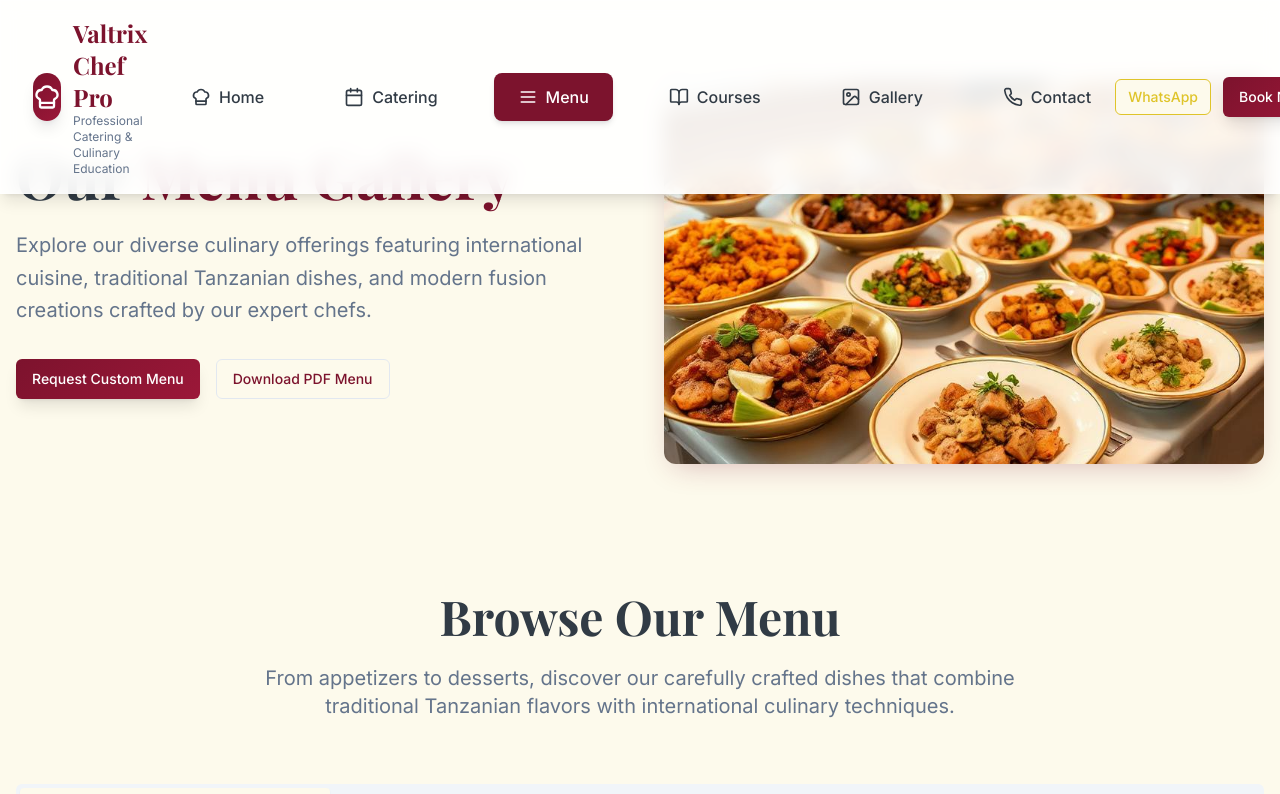
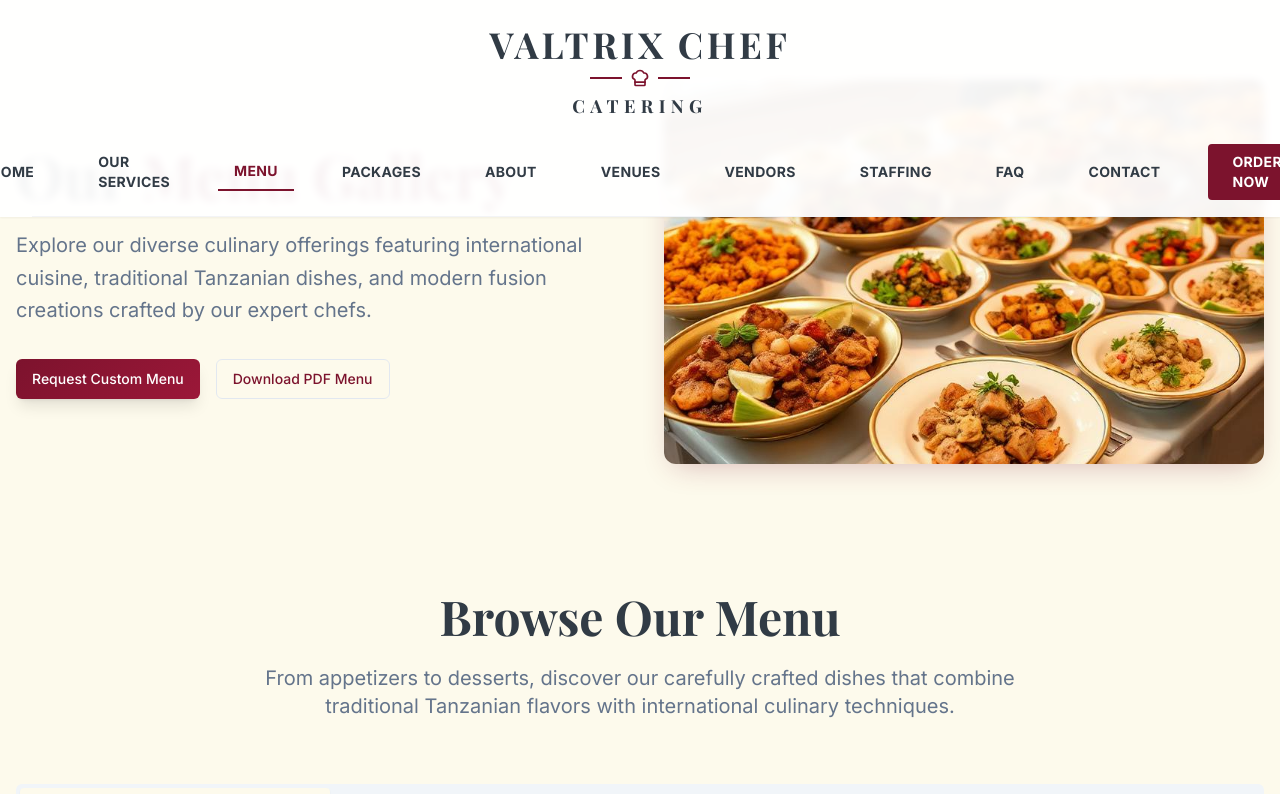
Before and after one commit to mohammedshuli/valtrix-culinary-studio, a React (Vite) app: page /menu in a window 1280 px wide. Shown: the top 794 px of the page. Built offline with nearby package versions, Linux system fonts and the light colour scheme; a web font is replaced by a local one.

Commit message:
Update navigation bar design
Copy the navigation bar design from the chicchefcatering website and apply it to the Valtrix Chef Pro application.

```diff
--- a/src/components/Navbar.tsx
+++ b/src/components/Navbar.tsx
@@ -4,54 +4,34 @@ import { ChefHat, Calendar, Menu, BookOpen, Phone, Image, User, X } from "lucide
 import { Button } from "@/components/ui/button";
 
 const navigationItems = [
-  { name: "Home", url: "/", icon: ChefHat },
-  { name: "Catering", url: "/catering", icon: Calendar },
-  { name: "Menu", url: "/menu", icon: Menu },
-  { name: "Courses", url: "/courses", icon: BookOpen },
-  { name: "Gallery", url: "/gallery", icon: Image },
-  { name: "Contact", url: "/contact", icon: Phone },
+  { name: "HOME", url: "/" },
+  { name: "OUR SERVICES", url: "/catering" },
+  { name: "MENU", url: "/menu" },
+  { name: "PACKAGES", url: "/courses" },
+  { name: "ABOUT", url: "/about" },
+  { name: "VENUES", url: "/gallery" },
+  { name: "VENDORS", url: "/vendors" },
+  { name: "STAFFING", url: "/staffing" },
+  { name: "FAQ", url: "/faq" },
+  { name: "CONTACT", url: "/contact" },
+  { name: "ORDER NOW", url: "/order" },
 ];
 
 const NavigationLink = ({ item, isActive }: { item: typeof navigationItems[0], isActive: boolean }) => (
   <Link
     to={item.url}
-    className={`flex items-center space-x-2 px-6 py-3 rounded-lg transition-all duration-300 font-medium text-base ${
+    className={`px-4 py-2 text-sm font-bold tracking-wide transition-all duration-300 ${
       isActive
-        ? "bg-primary text-white shadow-md"
-        : "text-foreground hover:bg-secondary hover:text-secondary-foreground"
-    }`}
+        ? "text-primary border-b-2 border-primary"
+        : "text-charcoal hover:text-primary"
+    } ${item.name === "ORDER NOW" ? "bg-primary text-white px-6 py-2 rounded hover:bg-primary/90" : ""}`}
   >
-    <item.icon className="w-5 h-5" />
     <span>{item.name}</span>
   </Link>
 );
 
-const WhatsAppButton = () => {
-  const whatsappNumber = "+255655734453";
-  const message = "Hello! I'm interested in Valtrix Chef Pro services.";
-  const whatsappLink = `https://wa.me/${whatsappNumber.replace('+', '')}?text=${encodeURIComponent(message)}`;
 
-  return (
-    <Button
-      asChild
-      variant="outline"
-      size="sm"
-      className="border-accent text-accent hover:bg-accent hover:text-accent-foreground"
-    >
-      <a href={whatsappLink} target="_blank" rel="noopener noreferrer">
-        WhatsApp
-      </a>
-    </Button>
-  );
-};
-
-const BookNowButton = () => (
-  <Button asChild className="btn-hero">
-    <Link to="/contact">Book Now</Link>
-  </Button>
-);
-
-// Navigation component for Valtrix Chef Pro
+// Navigation component for Valtrix Chef Pro - Based on Chic Chef Catering design
 export const Navbar = () => {
   const location = useLocation();
   const [isMobileMenuOpen, setIsMobileMenuOpen] = useState(false);
@@ -59,39 +39,43 @@ export const Navbar = () => {
   const isActive = (path: string) => location.pathname === path;
 
   return (
-    <header className="fixed top-0 left-0 right-0 z-50 glass-effect shadow-lg">
+    <header className="fixed top-0 left-0 right-0 z-50 bg-white/95 backdrop-blur-sm shadow-sm">
       <div className="max-w-7xl mx-auto px-4 sm:px-6 lg:px-8">
-        <div className="flex justify-between items-center py-4">
-          {/* Logo Section */}
-          <Link to="/" className="flex items-center space-x-3">
-            <div className="w-12 h-12 luxury-gradient rounded-full flex items-center justify-center shadow-lg">
-              <ChefHat className="w-7 h-7 text-white" />
-            </div>
-            <div>
-              <h1 className="text-2xl font-playfair font-bold text-primary">Valtrix Chef Pro</h1>
-              <p className="text-xs text-muted-foreground hidden sm:block">Professional Catering & Culinary Education</p>
+        <div className="flex items-center justify-center py-6">
+          {/* Centered Logo */}
+          <Link to="/" className="flex flex-col items-center space-y-2">
+            <div className="text-center">
+              <h1 className="text-4xl font-playfair font-bold text-charcoal tracking-widest">
+                VALTRIX CHEF
+              </h1>
+              <div className="flex items-center justify-center space-x-2 mt-1">
+                <div className="w-8 h-0.5 bg-primary"></div>
+                <ChefHat className="w-5 h-5 text-primary" />
+                <div className="w-8 h-0.5 bg-primary"></div>
+              </div>
+              <h2 className="text-lg font-bold text-charcoal tracking-[0.3em] mt-1">
+                CATERING
+              </h2>
             </div>
           </Link>
+        </div>
 
-          {/* Desktop Navigation */}
-          <nav className="hidden lg:flex items-center justify-center flex-1 space-x-8">
+        {/* Desktop Navigation */}
+        <nav className="hidden lg:flex items-center justify-center pb-4 border-b border-gray-100">
+          <div className="flex items-center space-x-8">
             {navigationItems.map((item) => (
               <NavigationLink key={item.name} item={item} isActive={isActive(item.url)} />
             ))}
-          </nav>
+          </div>
+        </nav>
 
-          {/* Action Buttons */}
-          <div className="hidden lg:flex items-center space-x-3">
-            <WhatsAppButton />
-            <BookNowButton />
-          </div>
-
-          {/* Mobile Menu Toggle */}
+        {/* Mobile Menu Toggle */}
+        <div className="lg:hidden flex justify-center pb-4">
           <Button
             variant="ghost"
             size="sm"
-            className="lg:hidden"
             onClick={() => setIsMobileMenuOpen(!isMobileMenuOpen)}
+            className="text-charcoal hover:text-primary"
           >
             {isMobileMenuOpen ? <X className="w-6 h-6" /> : <Menu className="w-6 h-6" />}
           </Button>
@@ -99,7 +83,7 @@ export const Navbar = () => {
 
         {/* Mobile Navigation */}
         {isMobileMenuOpen && (
-          <div className="lg:hidden pb-4 border-t border-border">
+          <div className="lg:hidden pb-4 border-t border-gray-100">
             <nav className="flex flex-col space-y-2 mt-4">
               {navigationItems.map((item) => (
                 <NavigationLink
@@ -108,10 +92,6 @@ export const Navbar = () => {
                   isActive={isActive(item.url)}
                 />
               ))}
-              <div className="flex flex-col space-y-2 pt-4 border-t border-border">
-                <WhatsAppButton />
-                <BookNowButton />
-              </div>
             </nav>
           </div>
         )}
```
